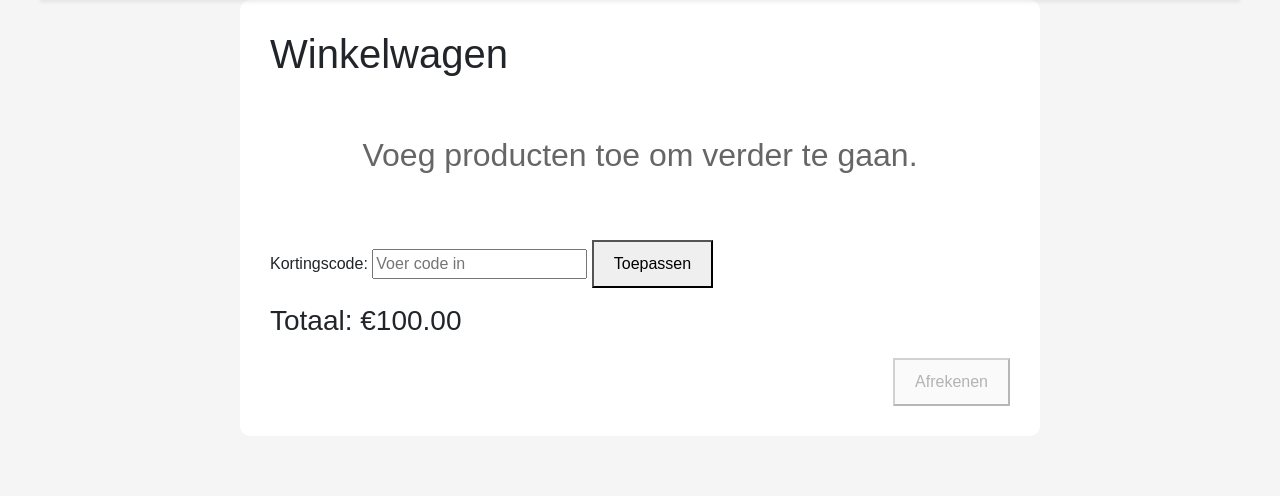
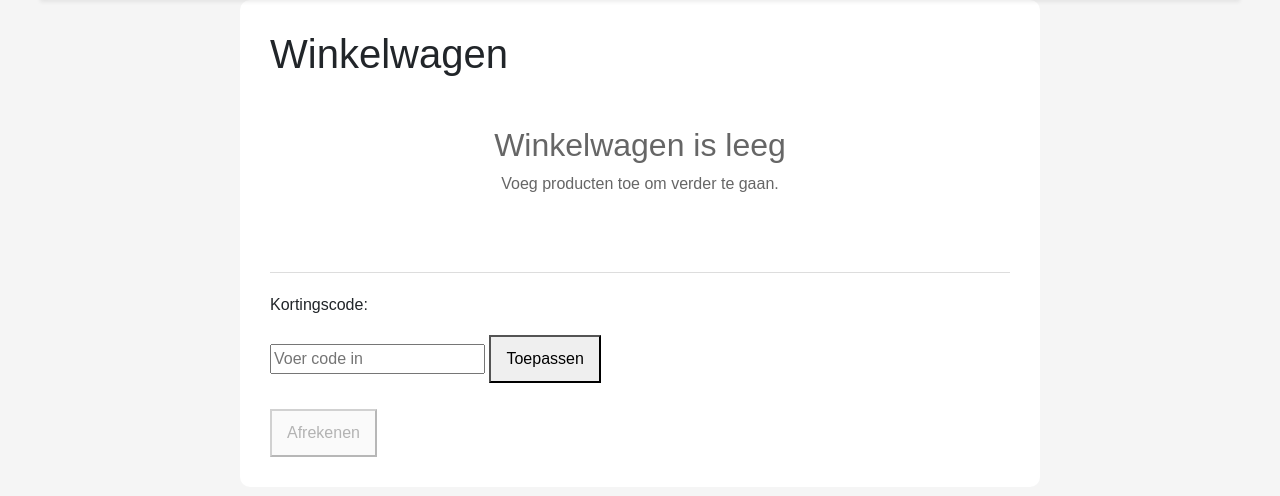
Before and after one commit to JHarmeijer/Project-4-2025-2026, a PHP site: page /winkelwagenpagina.php in a window 1280 px wide. Shown: the part 96-592 px from the top of the page. Run offline with PHP 8.4, Linux system fonts and the light colour scheme.

Commit message:
Winkelwagen Pagina

```diff
--- a/php/winkelwagenpagina.php
+++ b/php/winkelwagenpagina.php
@@ -1,75 +1,10 @@
 <?php
+session_start();
 include "../includes/header.php";
-session_start();
-?>
+include "../includes/db_connect.php";
 
-<!DOCTYPE html>
-<html lang="nl">
-<head>
-    <meta charset="UTF-8">
-    <meta name="viewport" content="width=device-width, initial-scale=1.0">
-    <title>Winkelwagen</title>
+$melding = "";
 
-    <style>
-        body {
-            font-family: Arial, sans-serif;
-            background: #f5f5f5;
-            margin: 0;
-            padding: 40px;
-        }
-
-        .container {
-            max-width: 800px;
-            margin: auto;
-            background: white;
-            padding: 30px;
-            border-radius: 10px;
-        }
-
-        h1 {
-            margin-top: 0;
-        }
-
-        .empty-cart {
-            text-align: center;
-            padding: 50px 0;
-            color: #666;
-        }
-
-        .checkout {
-            text-align: right;
-            margin-top: 20px;
-        }
-
-        button {
-            padding: 10px 20px;
-            cursor: pointer;
-        }
-    </style>
-</head>
-<body>
-
-<div class="container">
-    <h1> Winkelwagen</h1>
-
-    <?php if (empty($_SESSION['cart'])): ?>
-        <div class="empty-cart">
-            <h2 Winkelwagen is leeg</h2>
-            <p>Voeg producten toe om verder te gaan.</p>
-        </div>
-    <?php else: ?>
-        <p>Hier komen later je producten te staan.</p>
-
-        <?php endif; ?>
-    <form method="POST">
-    <label for="coupon">Kortingscode:</label>
-    <input type="text" name="coupon" id="coupon" placeholder="Voer code in">
-    <button type="submit" name="check_coupon">Toepassen</button>
-</form>
-
-<?php
-$korting = 0;
-$melding = "";
 
 if (isset($_POST['check_coupon'])) {
 
@@ -100,45 +35,108 @@ if (isset($_POST['check_coupon'])) {
         $melding = "Ongeldige kortingscode.";
     }
 }
-?>
 
-
-<?php if (!empty($melding)): ?>
-    <p><?= htmlspecialchars($melding) ?></p>
-<?php endif; ?>
-
-<?php
-
-$totaal = 100;
-
-if (isset($_SESSION['coupon'])) {
-
-    if ($_SESSION['coupon']['type'] === 'percentage') {
-
-        $korting = ($totaal * $_SESSION['coupon']['waarde']) / 100;
-
-    } else {
-
-        $korting = $_SESSION['coupon']['waarde'];
-    }
-
-    $nieuwTotaal = max(0, $totaal - $korting);
-
-    echo "<p>Subtotaal: €" . number_format($totaal, 2) . "</p>";
-    echo "<p>Korting: -€" . number_format($korting, 2) . "</p>";
-    echo "<h3>Totaal: €" . number_format($nieuwTotaal, 2) . "</h3>";
-
-} else {
-
-    echo "<h3>Totaal: €" . number_format($totaal, 2) . "</h3>";
+if (isset($_POST['remove_coupon'])) {
+    unset($_SESSION['coupon']);
+    header("Location: winkelwagenpagina.php");
+    exit;
 }
 ?>
 
+<!DOCTYPE html>
+<html lang="nl">
+<head>
+    <meta charset="UTF-8">
+    <title>Winkelwagen</title>
 
+    <style>
+        body {
+            font-family: Arial, sans-serif;
+            background: #f5f5f5;
+            margin: 0;
+            padding: 40px;
+        }
 
-    <div class="checkout">
-        <button disabled>Afrekenen</button>
+        .container {
+            max-width: 800px;
+            margin: auto;
+            background: white;
+            padding: 30px;
+            border-radius: 10px;
+        }
+
+        .empty-cart {
+            text-align: center;
+            padding: 40px;
+            color: #666;
+        }
+
+        button {
+            padding: 10px 15px;
+            cursor: pointer;
+            margin-top: 10px;
+        }
+
+        .coupon-box {
+            margin-top: 20px;
+            padding-top: 20px;
+            border-top: 1px solid #ddd;
+        }
+    </style>
+</head>
+
+<body>
+
+<div class="container">
+
+    <h1> Winkelwagen</h1>
+
+    <!-- WINKELWAGEN (NU NOG LEEG) -->
+    <?php if (empty($_SESSION['cart'])): ?>
+
+        <div class="empty-cart">
+            <h2>Winkelwagen is leeg</h2>
+            <p>Voeg producten toe om verder te gaan.</p>
+        </div>
+
+    <?php else: ?>
+
+        <p>Hier komen later je producten te staan.</p>
+
+    <?php endif; ?>
+
+    <!-- COUPON FORM -->
+    <div class="coupon-box">
+
+        <form method="POST">
+            <label>Kortingscode:</label><br>
+            <input type="text" name="coupon" placeholder="Voer code in">
+            <button type="submit" name="check_coupon">Toepassen</button>
+        </form>
+
+        <?php if (!empty($melding)): ?>
+            <p><?= htmlspecialchars($melding) ?></p>
+        <?php endif; ?>
+
+        <!-- ACTIEVE COUPON -->
+        <?php if (isset($_SESSION['coupon'])): ?>
+            <p>
+                Actieve code:
+                <strong><?= htmlspecialchars($_SESSION['coupon']['code']) ?></strong>
+            </p>
+
+            <form method="POST">
+                <button type="submit" name="remove_coupon">
+                    Verwijder kortingscode
+                </button>
+            </form>
+        <?php endif; ?>
+
     </div>
+
+    <!-- CHECKOUT (NU NOG DISABLED) -->
+    <button disabled>Afrekenen</button>
+
 </div>
 
 </body>
```
